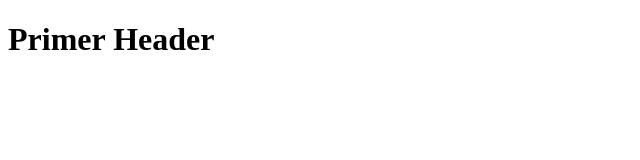
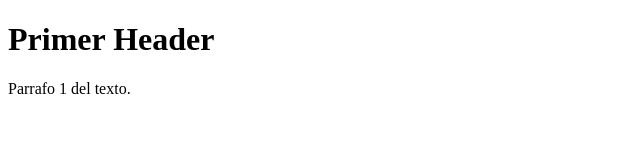
Before and after one commit to solaris011/Pruebas2, a plain HTML site: page index.html in a window 1280 px wide. Shown: the whole page, without its empty margins (0-640 px from the left). Drawn offline with Linux system fonts and the light colour scheme.

Commit message:
Update index.html

```diff
--- a/index.html
+++ b/index.html
@@ -7,5 +7,6 @@
 </head>
 <body>
     <h1>Primer Header</h1>
+    <p>Parrafo 1 del texto.</p>
 </body>
 </html>
```
